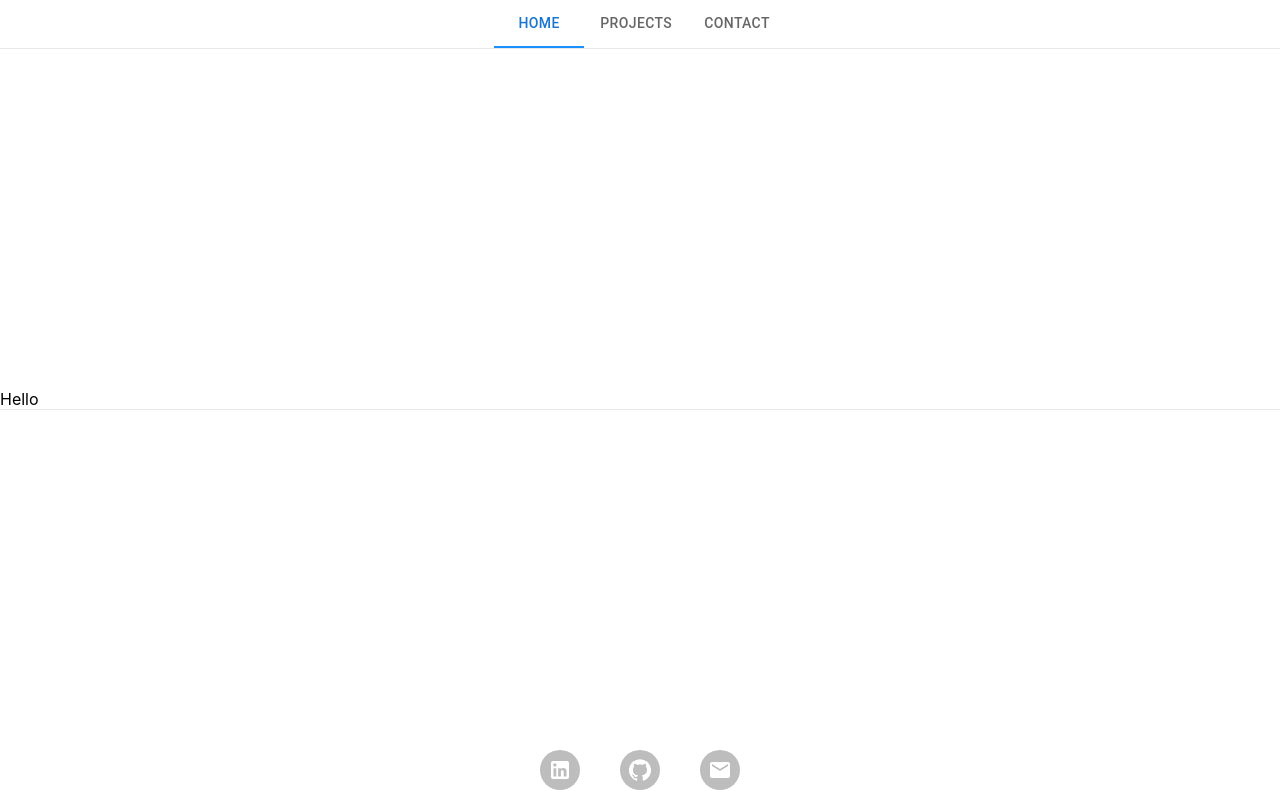
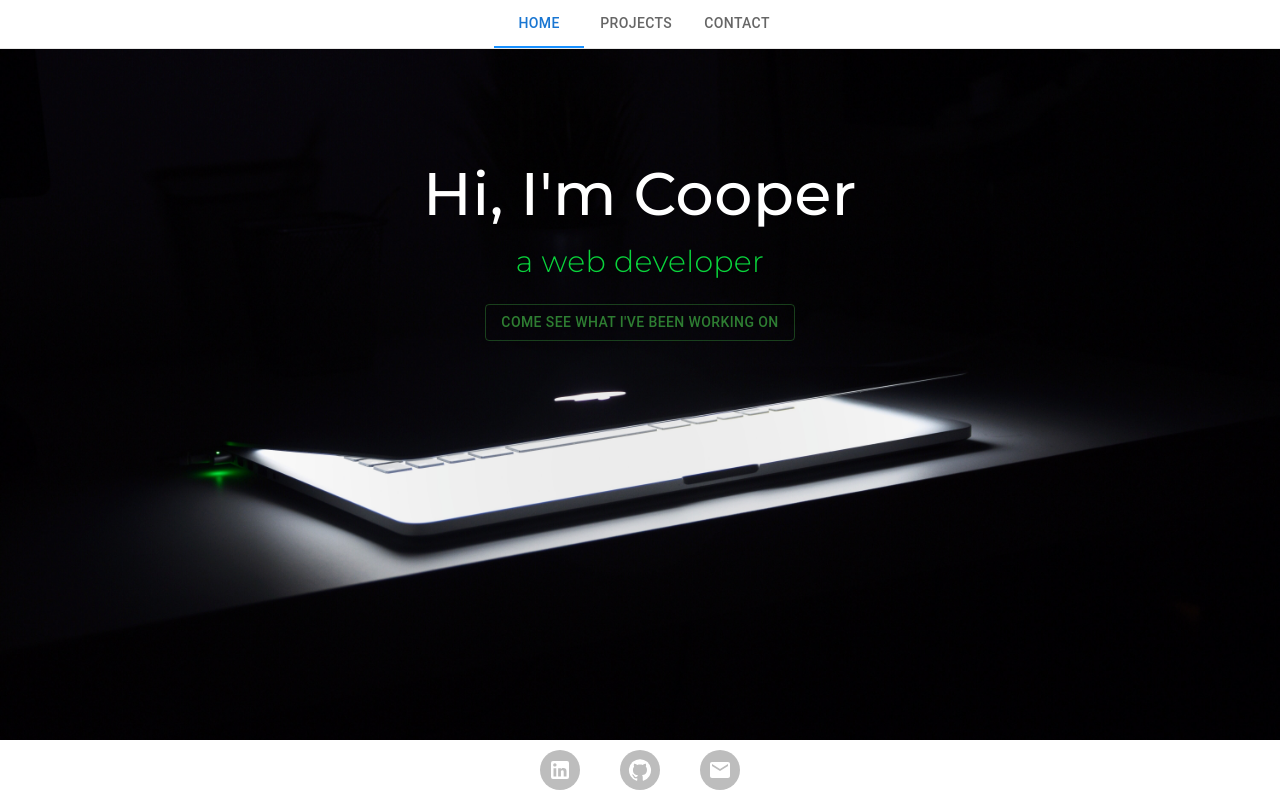
Before and after one commit to CCWebb14/portfolio, a React (Create React App) app: page / in a window 1280 px wide. Built offline with nearby package versions, Linux system fonts and the light colour scheme.

Commit message:
Background photo added for homepage along with a title and imported google font

```diff
--- a/src/Home.tsx
+++ b/src/Home.tsx
@@ -1,22 +1,44 @@
 import React from 'react';
 import { styled } from '@mui/material/styles';
 import Box from '@mui/material/Box';
-// import logo from './logo.svg';
-// import './Home.css';
+import Paper from '@mui/material/Paper';
+import Typography from '@mui/material/Typography';
+import background from './backgroundPhoto.jpg'
+import Button from '@mui/material/Button';
+import {
+  Link
+} from 'react-router-dom';
 
 const StyledBox = styled(Box)({
   display: 'flex',
   flexDirection: 'column',
-  justifyContent: 'center',
+  alignItems: 'center',
+  backgroundImage: `url(${background})`,
+  backgroundSize: 'cover',
+  height: "100%",
+  width: "100%",
+  backgroundPosition: "center center",
+  backgroundRepeat: 'no-repeat',
+})
 
 
 
-  borderBottom: '1px solid #e8e8e8',
-})
-
 function Home() {
   return (
-    <StyledBox>Hello</StyledBox>
+    <StyledBox>
+        <Typography sx={{ fontSize: 60 }} color="white"
+        fontFamily="Montserrat" fontWeight="500" marginTop="100px">
+          Hi, I'm Cooper
+        </ Typography>
+        <Typography sx={{ fontSize: 30 }} color="#0ad43c" marginBottom='20px'
+        fontFamily="Montserrat" fontWeight="300">
+          a web developer
+        </ Typography>
+        <Button variant="outlined" color="success" to='/projects' component={Link}>
+          Come see what I've been working on
+        </Button>
+
+    </StyledBox>
   );
 }
 
--- a/src/components/Footer/index.tsx
+++ b/src/components/Footer/index.tsx
@@ -11,7 +11,7 @@ const StyledBox = styled(Box)({
   display: 'flex',
   justifyContent: 'center',
   color: 'red',
-  marginBottom: '10px',
+  margin: '10px 0px',
 });
 
 const StyledLinkedIn = styled(LinkedIn)({
--- a/src/index.css
+++ b/src/index.css
@@ -1,7 +1,9 @@
+@import url('https://fonts.googleapis.com/css?family=Montserrat:300,400,500,700');
+
 body {
   margin: 0;
   font-family: -apple-system, BlinkMacSystemFont, 'Segoe UI', 'Roboto', 'Oxygen',
-    'Ubuntu', 'Cantarell', 'Fira Sans', 'Droid Sans', 'Helvetica Neue',
+    'Ubuntu', 'Cantarell', 'Fira Sans', 'Droid Sans', 'Helvetica Neue', 'Montserrat',
     sans-serif;
   -webkit-font-smoothing: antialiased;
   -moz-osx-font-smoothing: grayscale;
```
Also changed, not shown: src/backgroundPhoto.jpg (added).
